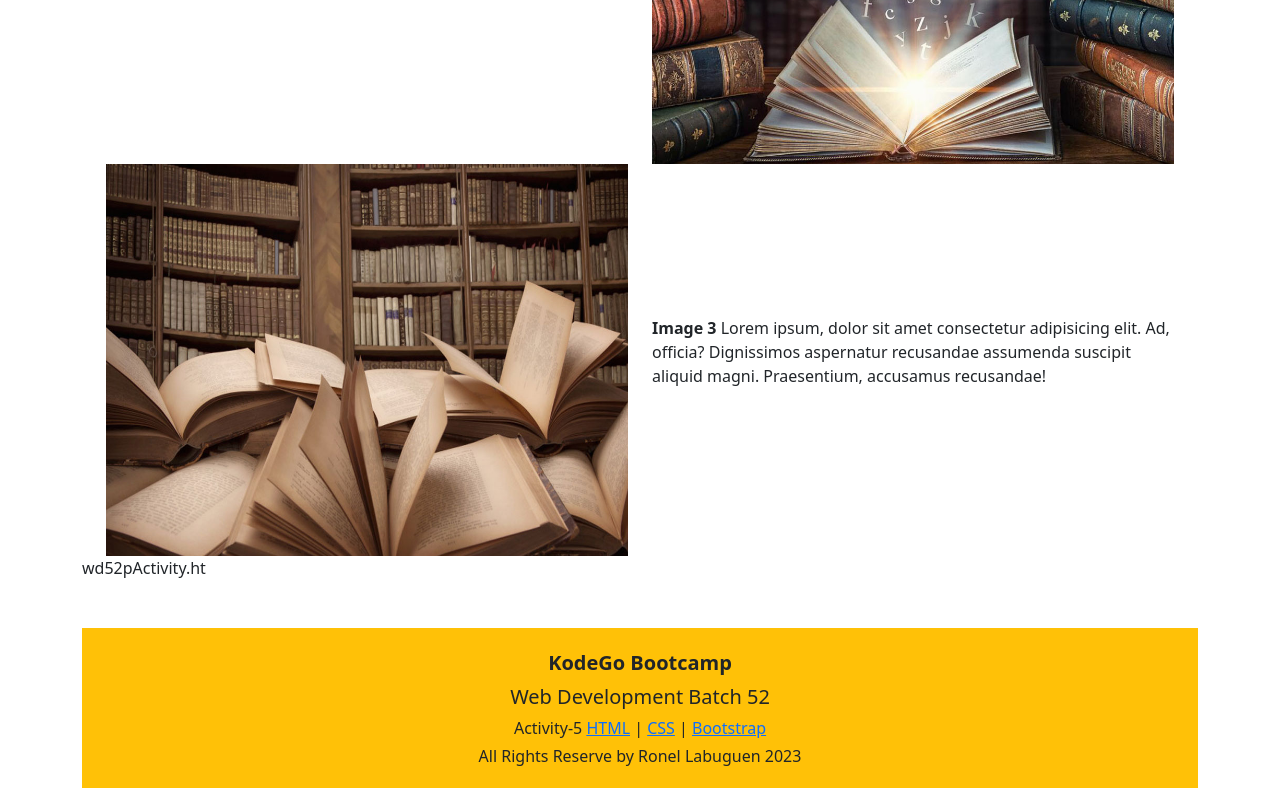
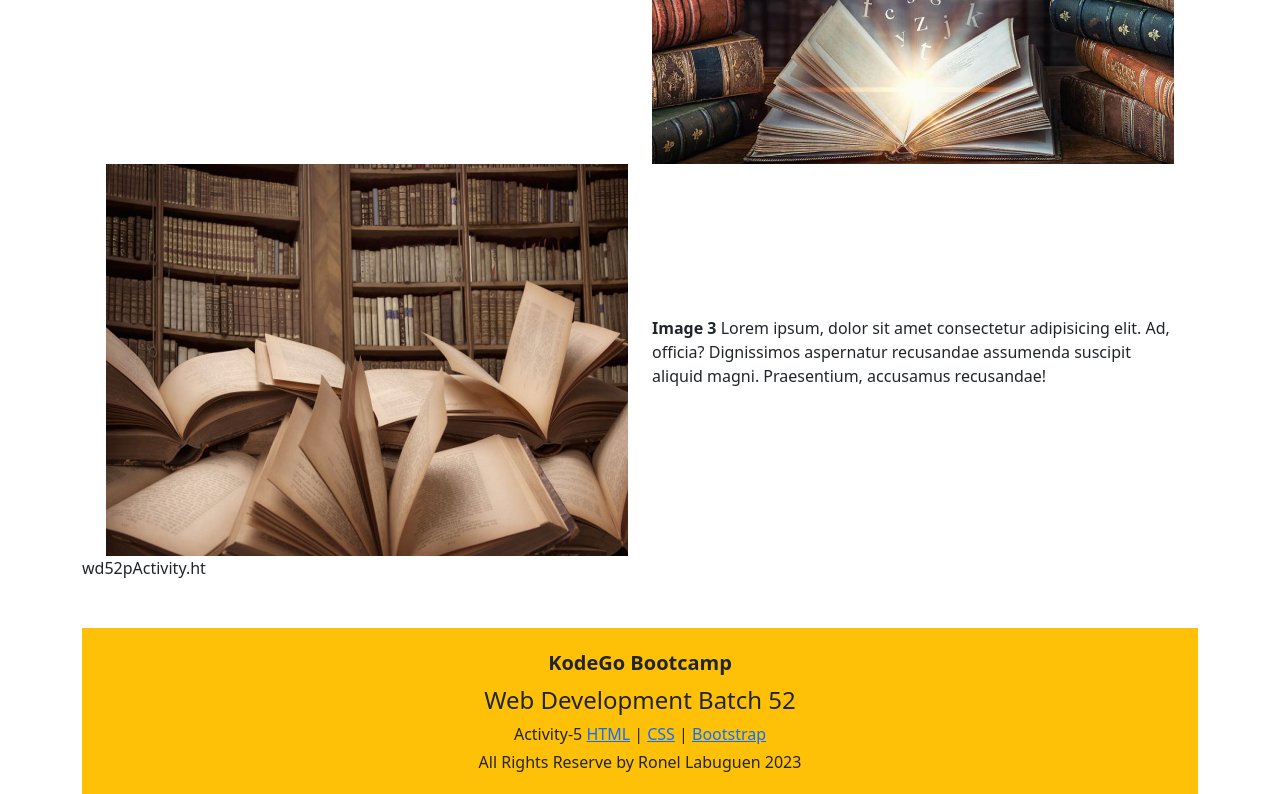
Before and after one commit to Kingron2023/activity_5-viaVSCode, a plain HTML site: page index.html in a window 1280 px wide. Shown: the part 3010-3804 px from the top of the page. Drawn offline with nearby package versions, Linux system fonts and the light colour scheme.

Commit message:
change f-5 to f-4 @ Web Development Batch 52

```diff
--- a/index.html
+++ b/index.html
@@ -307,7 +307,7 @@ wd52pActivity.ht
 
 <div class="container bg-warning mt-5 p-3">
   <p class="text-center m-1 fs-5"><b>KodeGo Bootcamp</b></p>
-  <p class="text-center m-1 fs-5">Web Development Batch 52</p>
+  <p class="text-center m-1 fs-4">Web Development Batch 52</p>
   <p class="text-center m-1 fs-6 fw-light">Activity-5 <a href="#">HTML</a>  | <a href="#">CSS</a> | <a href="#">Bootstrap</a></p>
   <p class="text-center m-1 fs-6 fw-light">All Rights Reserve by Ronel Labuguen 2023</p>
 </div>
```
